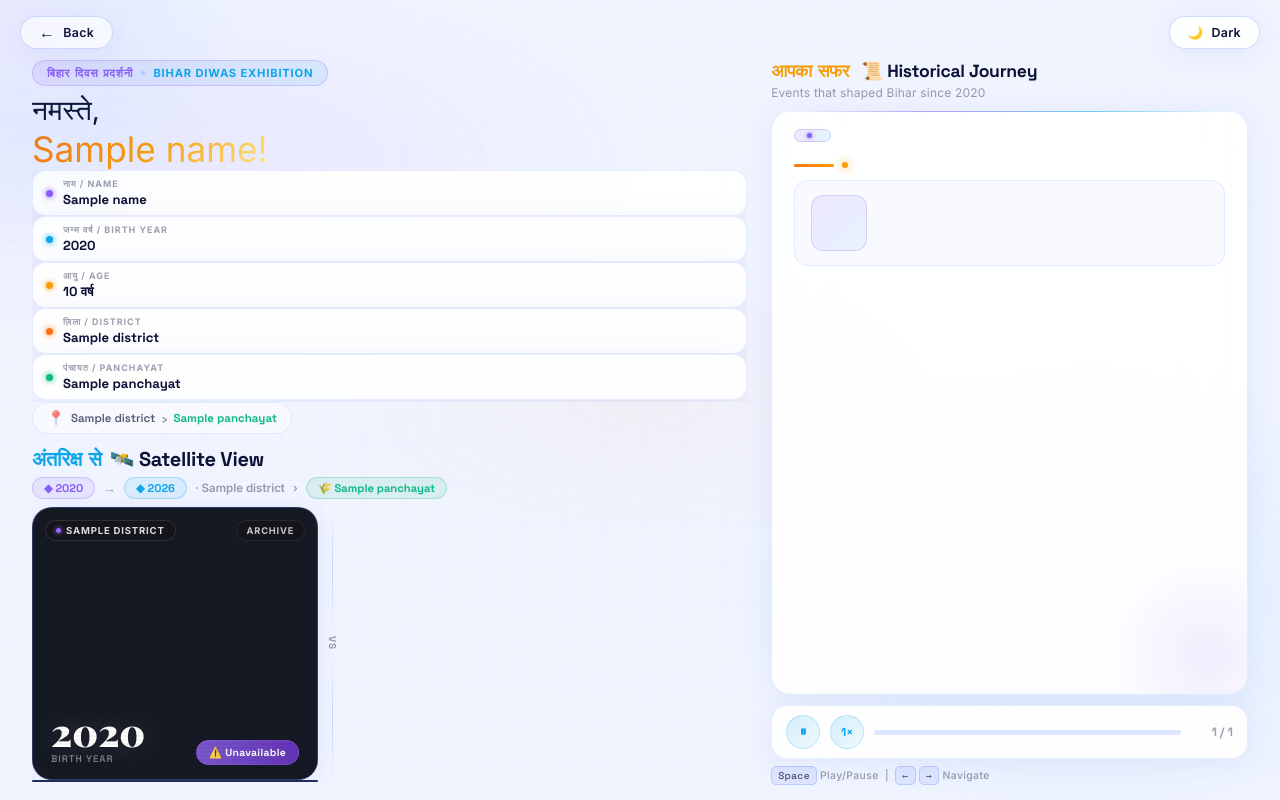
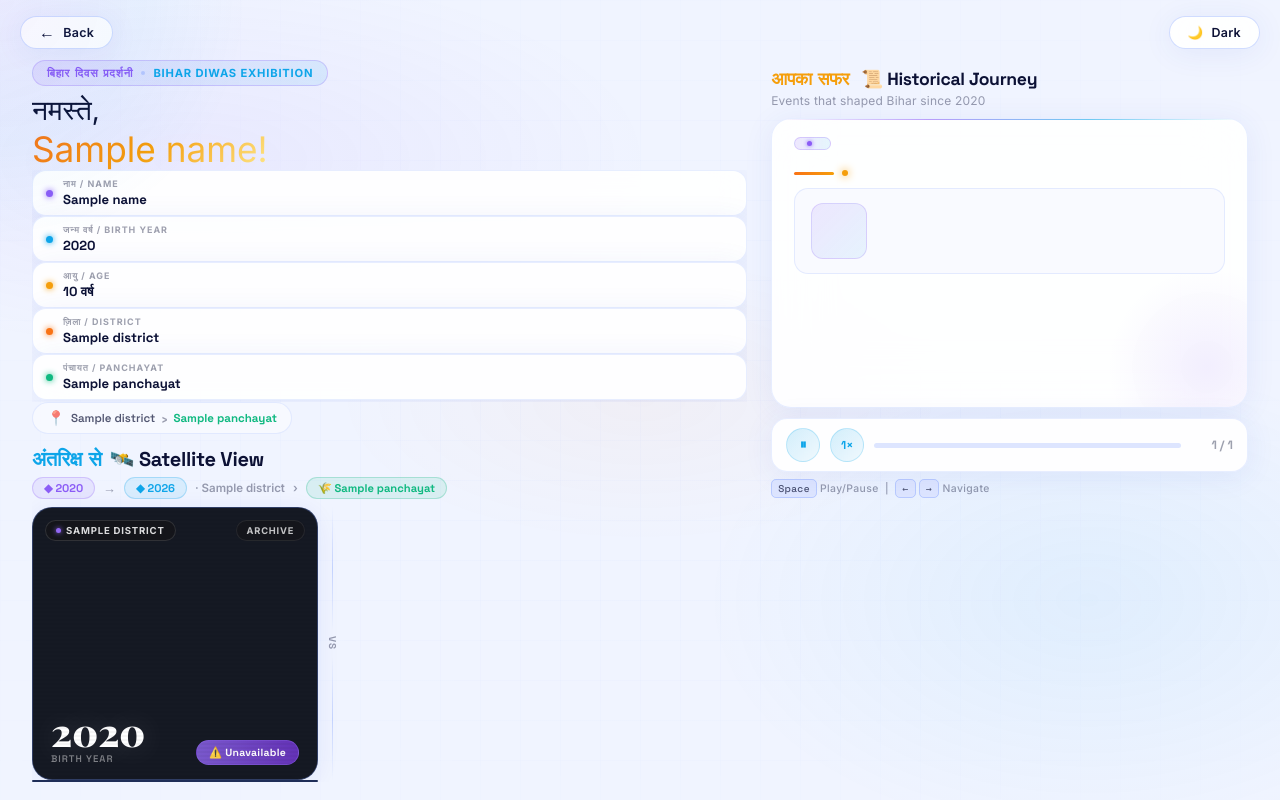
Before and after one commit to mihirisro17/bihar_day, a Flask app: template templates/result.html in a window 1280 px wide. Run offline with Flask 3, Linux system fonts and the light colour scheme; the template is opened without the code that fills it: most values are stand-ins (such as "Sample title", 1, 10 or a date in 2020); data that the repository does not hold is empty; some web fonts are replaced.

Commit message:
layout chnages

```diff
--- a/templates/result.html
+++ b/templates/result.html
@@ -182,6 +182,8 @@
   flex-direction: column;
   height: 100%;
   min-height: 0;
+  padding-top: 8px;
+  gap: 0;
 }
 
     /* Hero shrinks to fit — no flex:1 so satellite gets the remaining space */
@@ -404,8 +406,7 @@
 
     /* Timeline fills entire right column */
    .tl-section {
-      flex: 1 1 0;
-      min-height: 0;
+  flex: 0 0 auto;          /* ← was "flex: 1 1 0" — this was the root cause */
   display: flex;
   flex-direction: column;
   gap: 10px;
@@ -436,8 +437,8 @@
     }
 
     .tl-card-outer {
-      flex: 1 1 0;
-      min-height: 0;
+  flex: 0 0 auto;          /* ← was "flex: 1 1 0" */
+  height: 290px;           /* fixed height — card no longer balloons */
   position: relative;
   display: flex;
   flex-direction: column;
@@ -520,10 +521,10 @@
 
     .tl-year {
       font-family: 'Playfair Display', serif;
-      font-size: 4rem;
+      font-size: 2.8rem;
       font-weight: 900;
       line-height: .95;
-      letter-spacing: -2px;
+      letter-spacing: -1px;
       background: linear-gradient(135deg, var(--saffron), var(--gold));
       -webkit-background-clip: text;
       -webkit-text-fill-color: transparent;
@@ -1441,10 +1442,7 @@
         padding-top: 65px;
       }
 
-      .left-column,
-      .right-column {
-        height: auto;
-      }
+
 
       .tl-section,
       .tl-card-outer,
```
Lines whose indentation alone changed are shown as unchanged.
